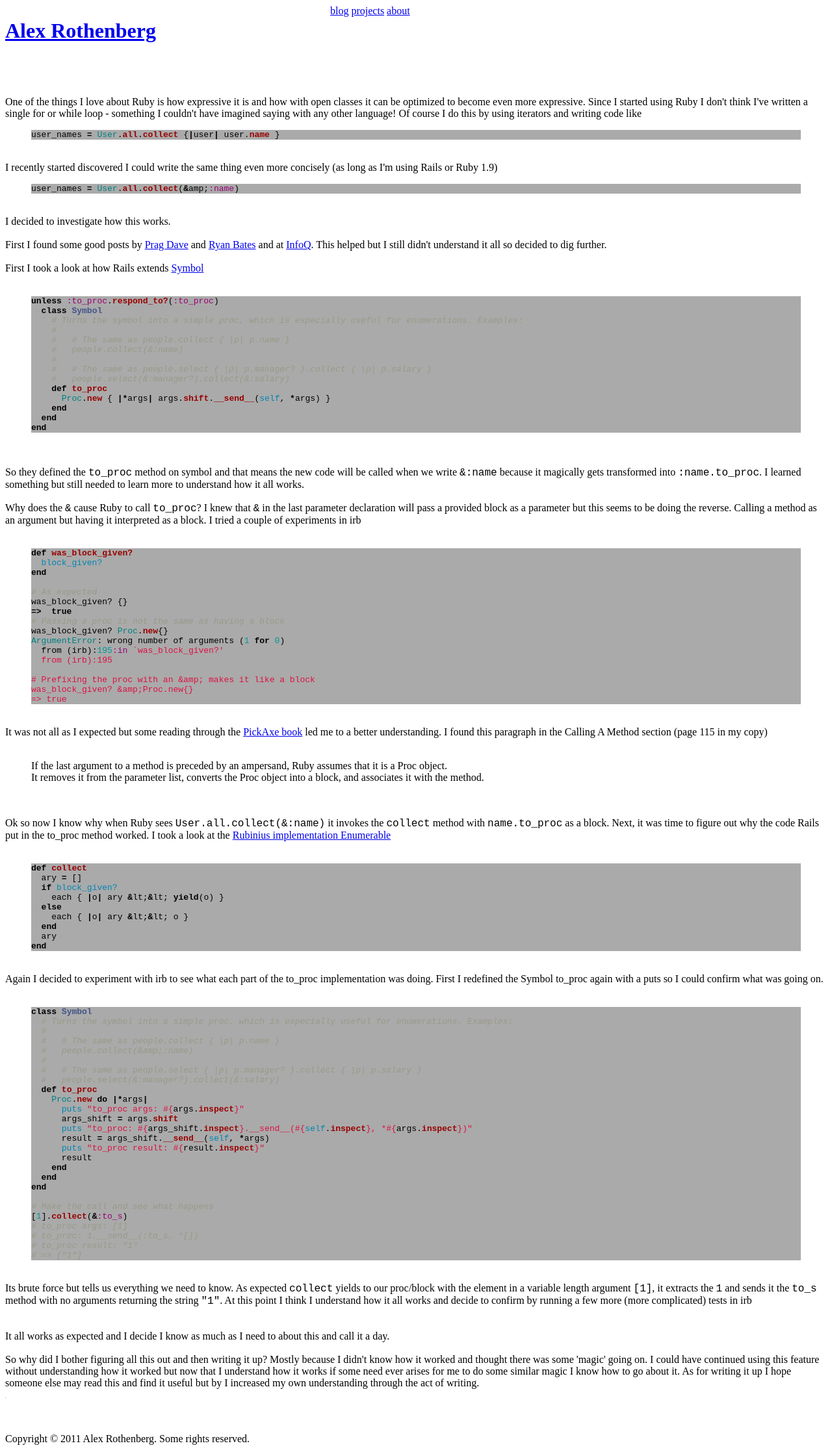
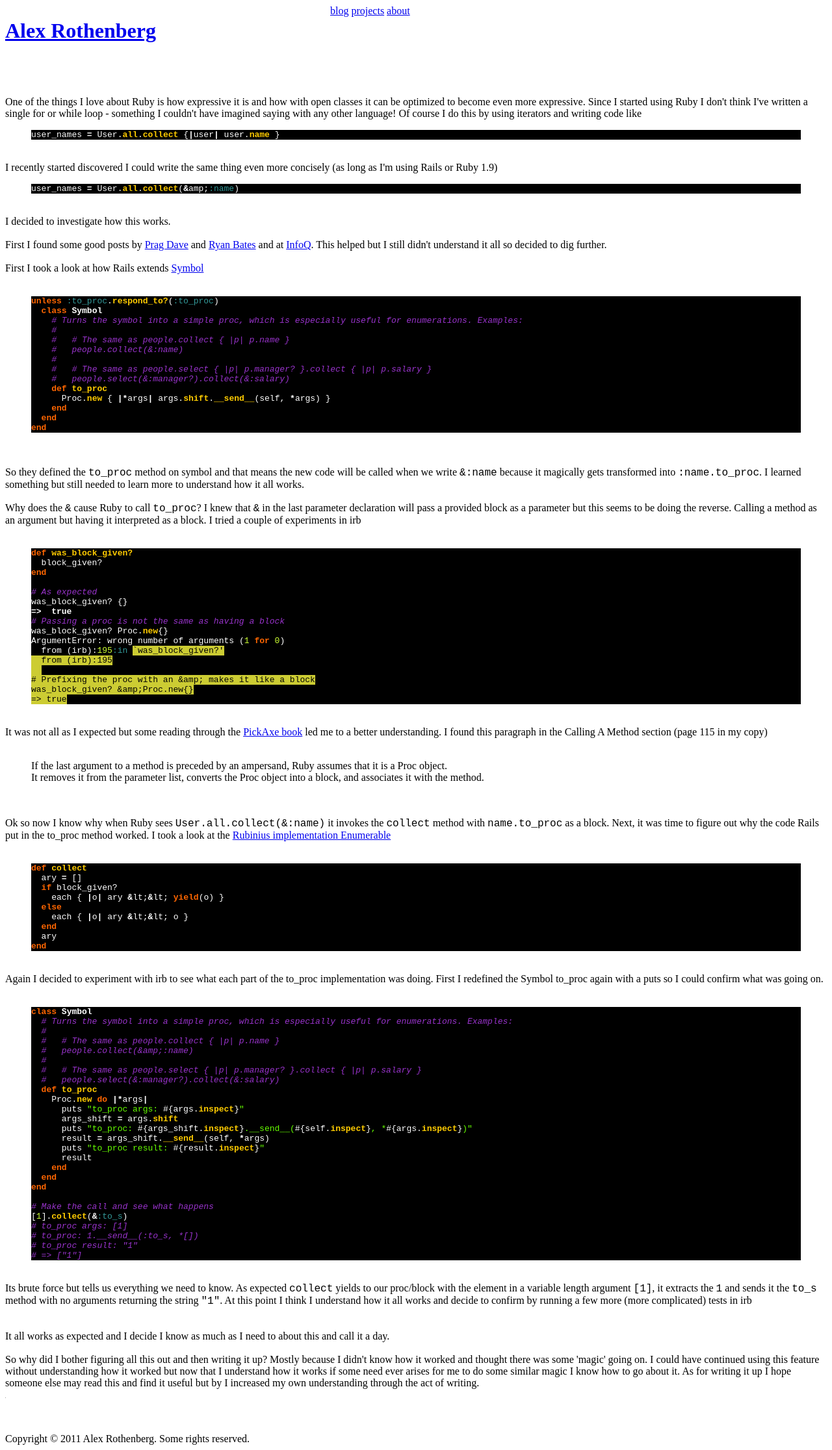
Before and after one commit to alexrothenberg/alexrothenberg.github.com, a Jekyll site: the page built from _posts/2009-02-07-investigating-how-symbol-toproc-works.html, in a window 1280 px wide. Shown: the whole page at 65% size. Built offline with Jekyll 4.4.1, drawn with Linux system fonts in a browser that asks for light colours.

Commit message:
converting to vibrant ink theme

```diff
--- a/stylesheets/syntax.css
+++ b/stylesheets/syntax.css
@@ -1,12 +1,12 @@
-.highlight  { background: #aaaaaa;}
-.highlight .c { color: #999988; font-style: italic } /* Comment */
+.highlight  { background: #000000; color: #FFFFFF;}
+.highlight .c { color: #9933CC; font-style: italic } /* Comment */
 .highlight .err { color: #a61717; background-color: #e3d2d2 } /* Error */
-.highlight .k { font-weight: bold } /* Keyword */
-.highlight .o { font-weight: bold } /* Operator */
-.highlight .cm { color: #999988; font-style: italic } /* Comment.Multiline */
-.highlight .cp { color: #999999; font-weight: bold } /* Comment.Preproc */
-.highlight .c1 { color: #999988; font-style: italic } /* Comment.Single */
-.highlight .cs { color: #999999; font-weight: bold; font-style: italic } /* Comment.Special */
+.highlight .k { color: #FF6600; font-weight: bold } /* Keyword */
+.highlight .o { color: #FFFFFF; font-weight: bold } /* Operator */
+.highlight .cm { color: #772CB7; background: #070707; font-style: italic } /* Comment.Multiline */
+.highlight .cp { color: #9933CC; font-weight: bold } /* Comment.Preproc */
+.highlight .c1 { color: #9933CC; font-style: italic } /* Comment.Single */
+.highlight .cs { color: #9933CC; font-weight: bold; font-style: italic } /* Comment.Special */
 .highlight .gd { color: #000000; background-color: #ffdddd } /* Generic.Deleted */
 .highlight .gd .x { color: #000000; background-color: #ffaaaa } /* Generic.Deleted.Specific */
 .highlight .ge { font-style: italic } /* Generic.Emph */
@@ -27,32 +27,32 @@
 .highlight .m { color: #009999 } /* Literal.Number */
 .highlight .s { color: #d14 } /* Literal.String */
 .highlight .na { color: #008080 } /* Name.Attribute */
-.highlight .nb { color: #0086B3 } /* Name.Builtin */
-.highlight .nc { color: #445588; font-weight: bold } /* Name.Class */
-.highlight .no { color: #008080 } /* Name.Constant */
+.highlight .nb {                } /* Name.Builtin */
+.highlight .nc { color: #FFFFFF; font-weight: bold } /* Name.Class */
+.highlight .no { color: #FFFFFF } /* Name.Constant */
 .highlight .ni { color: #800080 } /* Name.Entity */
 .highlight .ne { color: #990000; font-weight: bold } /* Name.Exception */
-.highlight .nf { color: #990000; font-weight: bold } /* Name.Function */
+.highlight .nf { color: #FFCC00; font-weight: bold } /* Name.Function */
 .highlight .nn { color: #555555 } /* Name.Namespace */
 .highlight .nt { color: #000080 } /* Name.Tag */
 .highlight .nv { color: #008080 } /* Name.Variable */
 .highlight .ow { font-weight: bold } /* Operator.Word */
 .highlight .w { color: #bbbbbb } /* Text.Whitespace */
-.highlight .mf { color: #009999 } /* Literal.Number.Float */
-.highlight .mh { color: #009999 } /* Literal.Number.Hex */
-.highlight .mi { color: #009999 } /* Literal.Number.Integer */
-.highlight .mo { color: #009999 } /* Literal.Number.Oct */
-.highlight .sb { color: #d14 } /* Literal.String.Backtick */
-.highlight .sc { color: #d14 } /* Literal.String.Char */
-.highlight .sd { color: #d14 } /* Literal.String.Doc */
-.highlight .s2 { color: #d14 } /* Literal.String.Double */
-.highlight .se { color: #d14 } /* Literal.String.Escape */
-.highlight .sh { color: #d14 } /* Literal.String.Heredoc */
-.highlight .si { color: #d14 } /* Literal.String.Interpol */
-.highlight .sx { color: #d14 } /* Literal.String.Other */
+.highlight .mf { color: #CCFF33 } /* Literal.Number.Float */
+.highlight .mh { color: #CCFF33 } /* Literal.Number.Hex */
+.highlight .mi { color: #CCFF33 } /* Literal.Number.Integer */
+.highlight .mo { color: #CCFF33 } /* Literal.Number.Oct */
+.highlight .sb { background: #CCCC33; color: #000000 } /* Literal.String.Backtick */
+.highlight .sc { color: #66FF00 } /* Literal.String.Char */
+.highlight .sd { color: #66FF00 } /* Literal.String.Doc */
+.highlight .s2 { color: #66FF00 } /* Literal.String.Double */
+.highlight .se { color: #66FF00 } /* Literal.String.Escape */
+.highlight .sh { color: #66FF00 } /* Literal.String.Heredoc */
+.highlight .si { color: #d555555 } /* Literal.String.Interpol */
+.highlight .sx { color: #66FF00 } /* Literal.String.Other */
 .highlight .sr { color: #009926 } /* Literal.String.Regex */
-.highlight .s1 { color: #d14 } /* Literal.String.Single */
-.highlight .ss { color: #990073 } /* Literal.String.Symbol */
+.highlight .s1 { color: #66FF00 } /* Literal.String.Single */
+.highlight .ss { color: #339999 } /* Literal.String.Symbol */
 .highlight .bp { color: #999999 } /* Name.Builtin.Pseudo */
 .highlight .vc { color: #008080 } /* Name.Variable.Class */
 .highlight .vg { color: #008080 } /* Name.Variable.Global */
```
